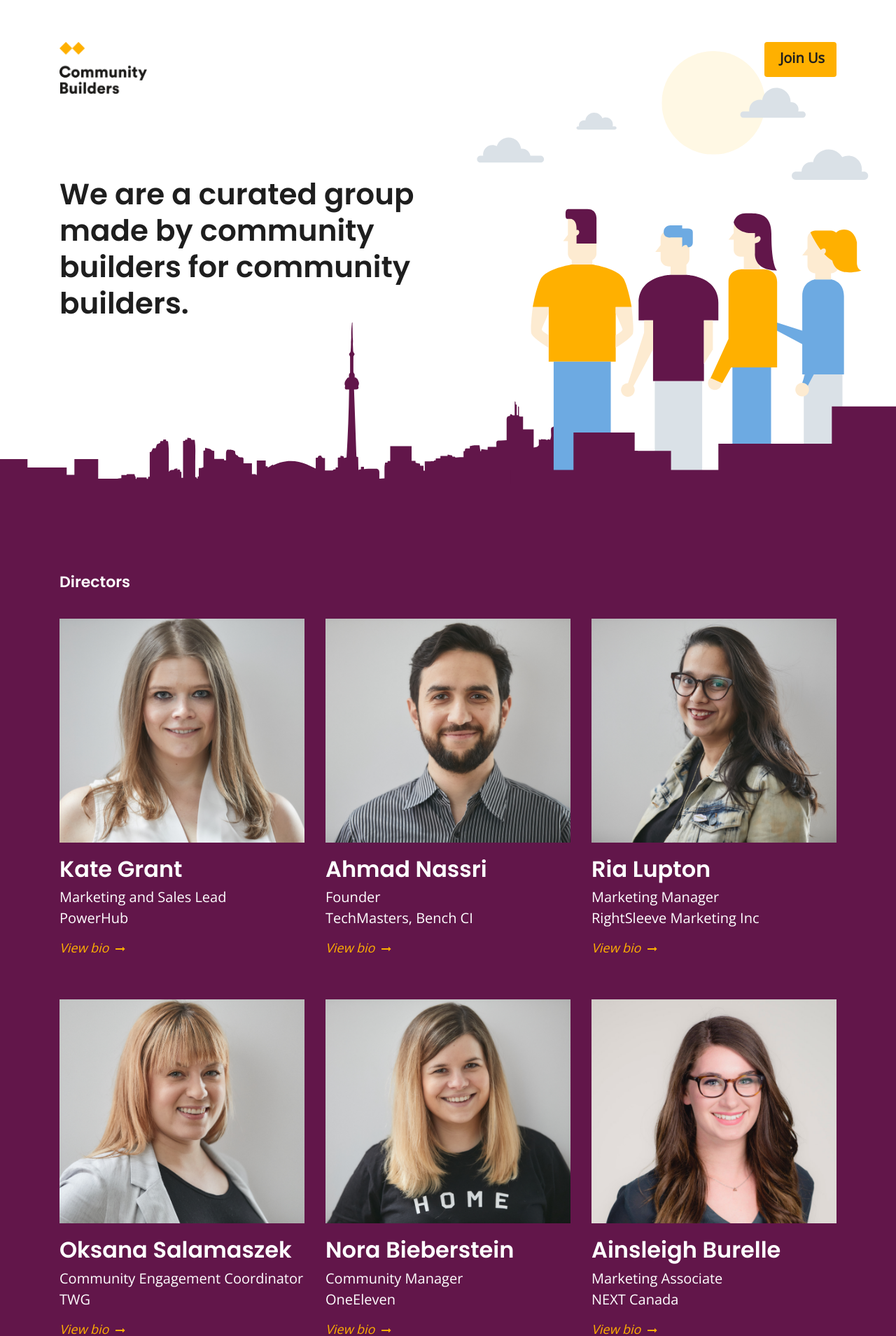
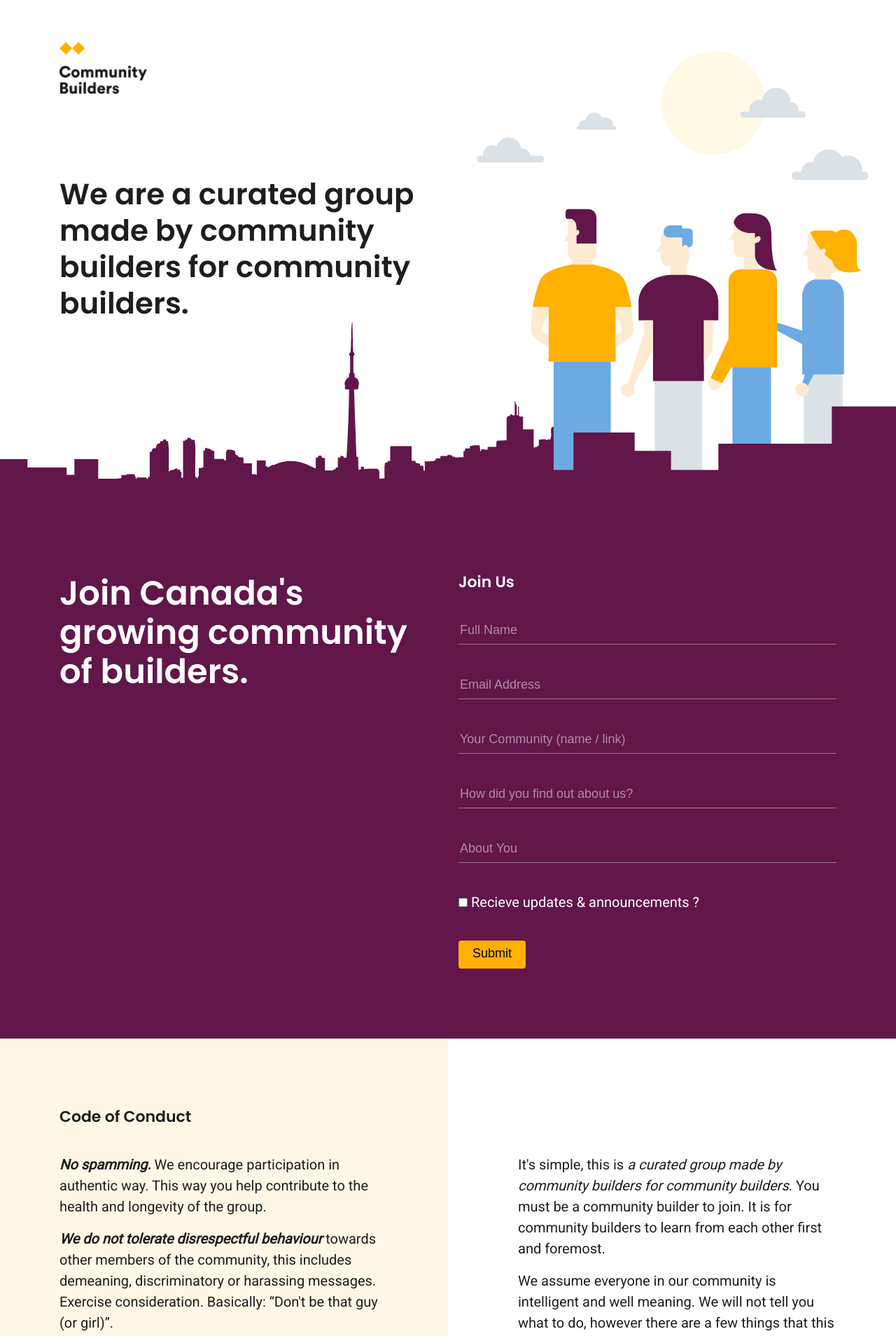
Before and after one commit to canadiancommunitybuilders/communitybuilders.io, a Jekyll site: the page built from index.html, in a window 1280 px wide. Shown: the top 1909 px of the page at 70% size. Built offline with Jekyll 4.4.1, drawn with Linux system fonts in a browser that asks for light colours; some of the changed text lies outside the part shown.

Commit message:
feat(homepage): re-aligned layout, added survey and events section

```diff
--- a/_includes/footer.html
+++ b/_includes/footer.html
@@ -1,49 +1,4 @@
-<footer class="primary">
-  <div class="container">
-    <div class="row">
-      <div class="col-12 col-lg-6 cta">Join Canada's growing community of builders.</div>
-
-      <div class="col-12 col-lg-6">
-        <form action="https://formspree.io/communitybuildersio@gmail.com" method="POST">
-          <input type="hidden" name="_next" value="{{ site.url }}/thanks/"/>
-          <input type="hidden" name="_subject" value="New Application"/>
-
-          <h2 id="join">Join Us</h2>
-
-          <div class="form-group">
-            <input type="text" name="name" placeholder="Full Name" required/>
-          </div>
-
-          <div class="form-group">
-            <input type="email" name="email" placeholder="Email Address" required/>
-          </div>
-
-          <div class="form-group">
-            <input type="text" name="community" placeholder="Your Community (name / link)" required/>
-          </div>
-
-          <div class="form-group">
-            <input type="text" name="referral" placeholder="How did you find out about us?" required/>
-          </div>
-
-          <div class="form-group">
-            <input type="text" name="bio" placeholder="About You" required/>
-          </div>
-
-          <div class="form-check">
-            <label class="form-check-label">
-              <input class="form-check-input" type="checkbox" name="newsletter" value="yes">
-              Recieve updates &amp; announcements ?
-            </label>
-          </div>
-
-          <button type="submit">Submit</button>
-        </form>
-      </div>
-  </div>
-</footer>
-
-<footer class="secondary">
+<footer>
   <div class="container">
     <p><img src="/assets/images/logo-mini.png"/> &copy;{{ site.time | date: '%Y' }} Canadian Community Builders. <span>Design by <a href="http://www.stellakonopski.com/">Stella Konopski</a></span></p>
 
--- /dev/null
+++ b/_includes/join.html
@@ -0,0 +1,45 @@
+<div id="join">
+  <div class="container">
+    <div class="row">
+      <div class="col-12 col-lg-6 cta">Join Canada's growing community of builders.</div>
+
+      <div class="col-12 col-lg-6">
+        <form action="https://formspree.io/communitybuildersio@gmail.com" method="POST">
+          <input type="hidden" name="_next" value="{{ site.url }}/thanks/"/>
+          <input type="hidden" name="_subject" value="New Application"/>
+
+          <h2>Join Us</h2>
+
+          <div class="form-group">
+            <input type="text" name="name" placeholder="Full Name" required/>
+          </div>
+
+          <div class="form-group">
+            <input type="email" name="email" placeholder="Email Address" required/>
+          </div>
+
+          <div class="form-group">
+            <input type="text" name="community" placeholder="Your Community (name / link)" required/>
+          </div>
+
+          <div class="form-group">
+            <input type="text" name="referral" placeholder="How did you find out about us?" required/>
+          </div>
+
+          <div class="form-group">
+            <input type="text" name="bio" placeholder="About You" required/>
+          </div>
+
+          <div class="form-check">
+            <label class="form-check-label">
+              <input class="form-check-input" type="checkbox" name="newsletter" value="yes">
+              Recieve updates &amp; announcements ?
+            </label>
+          </div>
+
+          <button type="submit">Submit</button>
+        </form>
+      </div>
+    </div>
+  </div>
+</div>
--- a/_layouts/director.html
+++ b/_layouts/director.html
@@ -23,3 +23,5 @@
     </div>
   </div>
 </main>
+
+{% include join.html %}
--- a/_layouts/home.html
+++ b/_layouts/home.html
@@ -5,8 +5,6 @@
 <header>
   <div class="container">
     <a href="/"><img class="logo" src="/assets/images/logo-full.png"/></a>
-
-    <a class="button" href="#join">Join Us</a>
 
     <div class="row">
       <div class="col-10 col-sm-9 col-md-8 col-lg-6 about">{{ site.description | markdownify }}</div>
--- a/_sass/_base.scss
+++ b/_sass/_base.scss
@@ -2,7 +2,7 @@
 
 @import url('https://cdnjs.cloudflare.com/ajax/libs/twitter-bootstrap/4.0.0-alpha.6/css/bootstrap.css');
 @import url('https://cdnjs.cloudflare.com/ajax/libs/font-awesome/4.7.0/css/font-awesome.min.css');
-@import url('https://fonts.googleapis.com/css?family=Poppins:600,700|Open+Sans');
+@import url('https://fonts.googleapis.com/css?family=Poppins:600,700|Roboto');
 
 @import "variables";
 
@@ -20,7 +20,7 @@
   flex-grow: 1;
 
   color: $black;
-  font-family: 'Open Sans', serif;
+  font-family: 'Roboto', serif;
   font-size: 20px;
 }
 
@@ -46,7 +46,17 @@
   }
 }
 
-footer.primary {
+.btn-primary {
+  background-color: $orange-yellow;
+  border-color: $orange-yellow;
+
+  &:focus,
+  &:active {
+    background-color: $grape-purple;
+  }
+}
+
+#join {
   background-color: $grape-purple;
   padding: 100px 0;
   color: white;
@@ -113,7 +123,7 @@
   }
 }
 
- footer.secondary {
+ footer {
   background-color: white;
   text-align: center;
   font-size: 14px;
@@ -161,7 +171,7 @@
 
 // Medium devices (tablets, 768px and up)
 @media (min-width: 768px) {
-  footer.secondary {
+  footer {
     text-align: left;
 
     span {
@@ -187,7 +197,7 @@
   }
 
 
-  footer.primary {
+  #join {
     .cta {
       font-size: 48px;
       margin-bottom: 0;
--- a/css/home.scss
+++ b/css/home.scss
@@ -109,6 +109,35 @@
   }
 }
 
+#survey,
+#events {
+  padding: 100px 0;
+
+  iframe {
+    display:block;
+    height:410px;
+    max-width:none;
+    width:100%;
+    border: 3px solid $grape-purple;
+    border-radius: 4px;
+    background-clip: padding-box;
+  }
+
+  [class^="col"]:last-of-type {
+    text-align: right;
+  }
+}
+
+#survey {
+  background-color: #f8fafc;
+
+  iframe {
+    border: 3px solid $orange-yellow;
+    display: inline-block;
+    height: 600px;
+  }
+}
+
 #partners {
   padding: 100px 0;
 }
--- a/index.html
+++ b/index.html
@@ -2,28 +2,7 @@
 layout: home
 ---
 
-<section id="directors">
-  <div class="container">
-
-    <h2>Directors</h2>
-
-    <div class="row directors">
-      {% for director in site.directors %}
-        {% assign id = director.name | slugify %}
-
-        <div class="col-12 col-lg-4 col-md-4">
-          <a href="{{ director.url | replace: 'index.html', '' }}" class="picture" style="background-image: url('/assets/images/directors/{{ id }}.jpg')"></a>
-
-          <h3>{{ director.name }}</h3>
-
-          <p>{{ director.title }}<br/>{{ director.company }}</p>
-
-          <a href="{{ director.url | replace: 'index.html', '' }}">View bio <i class="fa fa-long-arrow-right"></i></a>
-        </div>
-      {% endfor %}
-    </div>
-  </div>
-</section>
+{% include join.html %}
 
 <section id="conduct">
   <div class="container">
@@ -49,6 +28,66 @@
 
         <p>Community Builders reserves the right to ban those that do not follow the basic tenants of this code of conduct after fair warning and prior discussion with moderators.</p>
       </div>
+  </div>
+</section>
+
+<section id="survey">
+  <div class="container">
+    <h2>Community Survey</h2>
+
+    <iframe class="hidden-md-down" src="https://communitybuilders.typeform.com/to/iSQZKg"></iframe>
+
+    <div class="hidden-lg-up">
+      <p>Please take 5 minutes to participate in this short, anonymous survey.</p>
+      <p><small>The results will be used for a report that will be published in Canadian Community Builders' online channels. The data will help to benchmark career growth and best practices in the field of community building.</small></p>
+
+      <a class="btn btn-primary" href="https://communitybuilders.typeform.com/to/iSQZKg">Take the survey now</a>
+    </div>
+  </div>
+</section>
+
+<section id="events">
+  <div class="container">
+    <h2>Upcoming Events</h2>
+
+    <iframe class="hidden-md-down" src="https://www.picatic.com/events/widget/112475?width=std&amp;event_title=true&amp;event_time=true&amp;event_location=true&amp;event_image=true&amp;ticket_description=true" frameborder="0"></iframe>
+
+    <div class="row hidden-lg-up">
+      <div class="col-12">
+        <p>Community Builders Summer Kickoff Party!</p>
+      </div>
+
+      <div class="col-6">
+        <small>Thu, Jun 15 2017</small>
+      </div>
+
+      <div class="col-6">
+        <a class="btn btn-primary" href="https://www.picatic.com/CBRooftopMix17?utm_source=promotion&amp;utm_medium=button&amp;utm_campaign=112475">Tickets</a>
+      </div>
+    </div>
+  </div>
+</section>
+
+<section id="directors">
+  <div class="container">
+
+    <h2>Directors</h2>
+
+    <div class="row directors">
+      {% for director in site.directors %}
+        {% assign id = director.name | slugify %}
+
+        <div class="col-12 col-lg-4 col-md-4">
+          <a href="{{ director.url | replace: 'index.html', '' }}" class="picture" style="background-image: url('/assets/images/directors/{{ id }}.jpg')"></a>
+
+          <h3>{{ director.name }}</h3>
+
+          <p>{{ director.title }}<br/>{{ director.company }}</p>
+
+          <a href="{{ director.url | replace: 'index.html', '' }}">View bio <i class="fa fa-long-arrow-right"></i></a>
+        </div>
+      {% endfor %}
+    </div>
   </div>
 </section>
 
```
